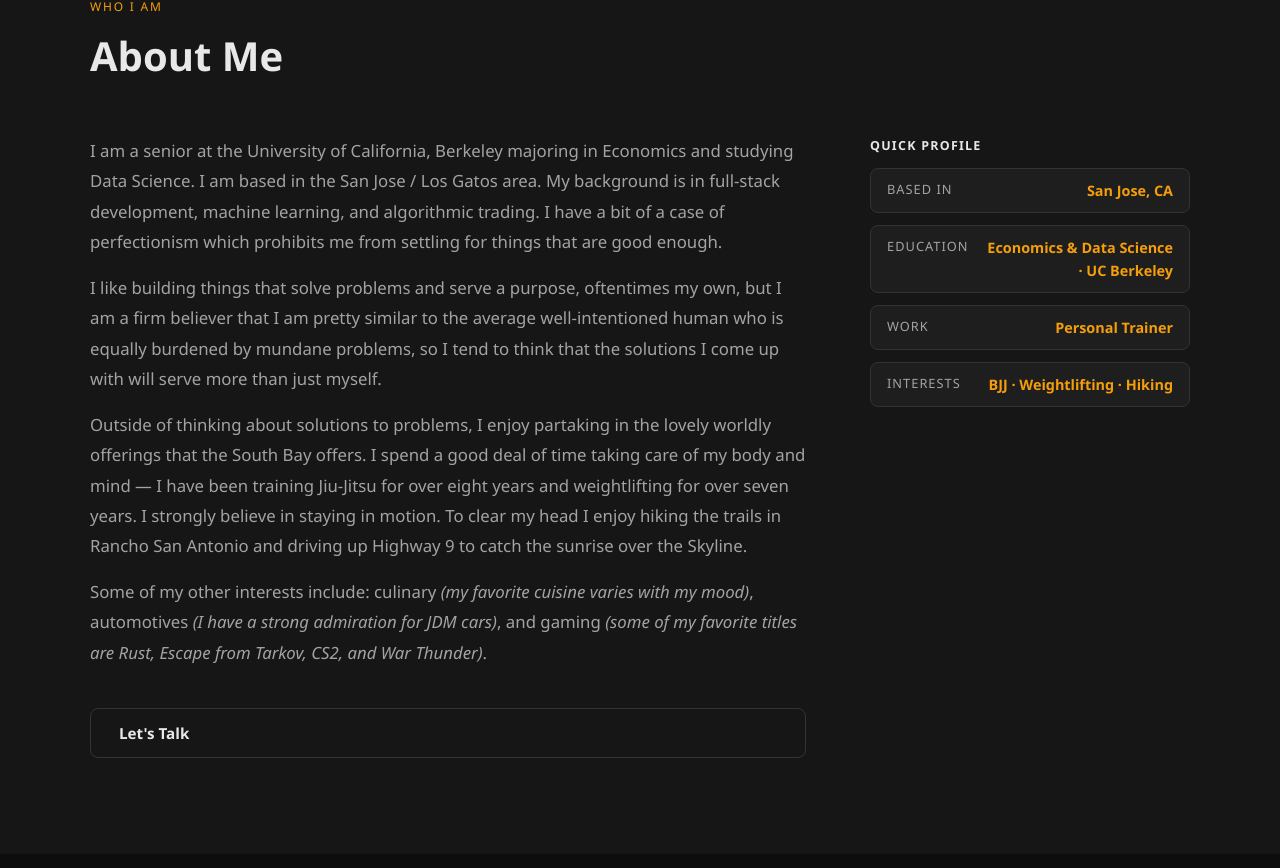
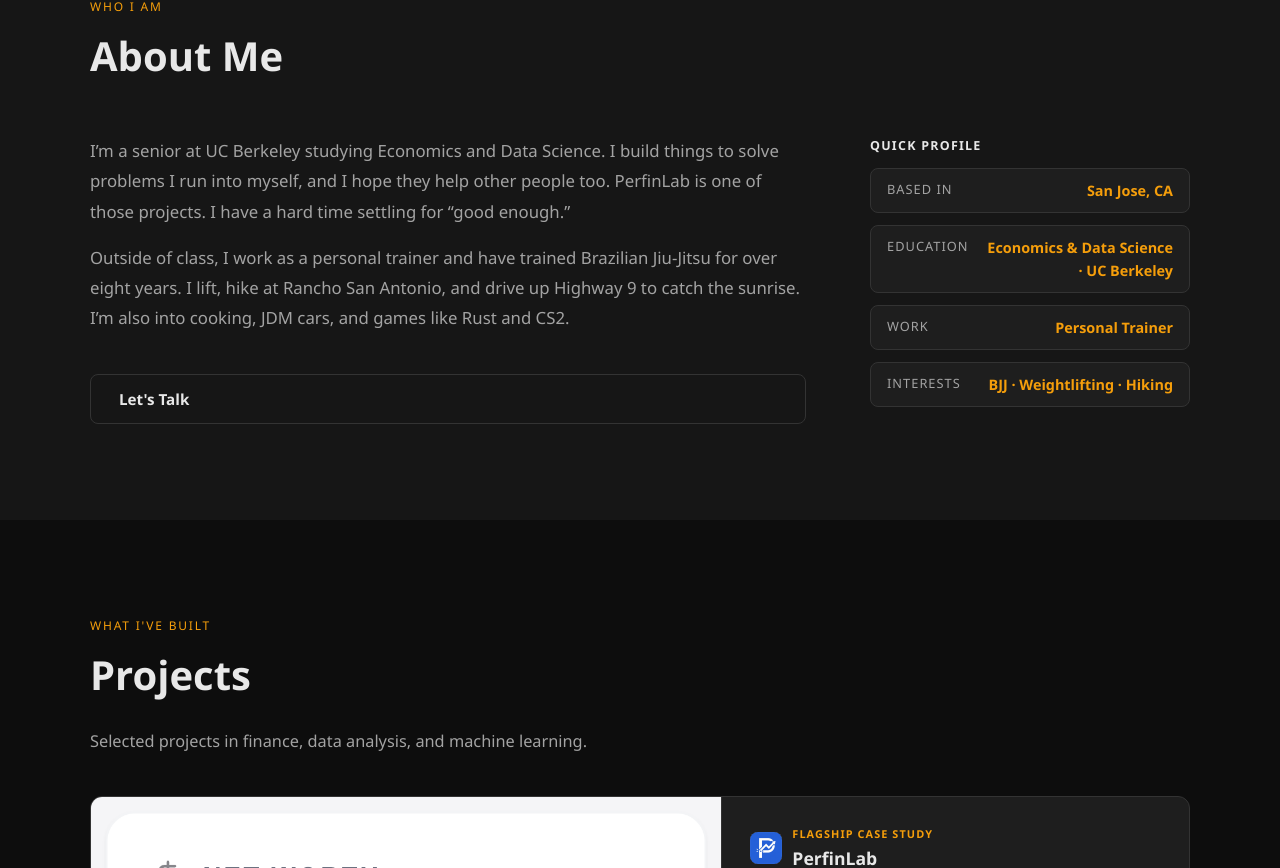
Before and after one commit to yshirokov05/personal-website, a React (Vite) app: page / in a window 1280 px wide. Shown: the part 899-1767 px from the top of the page. Built offline with nearby package versions, Linux system fonts and the light colour scheme; no server answers.

Commit message:
Tighten personal About and highlight BJJ

```diff
--- a/src/components/About.jsx
+++ b/src/components/About.jsx
@@ -17,30 +17,14 @@ export default function About() {
         <div className="about__grid">
           <div className="about__text">
             <p>
-              I am a senior at the University of California, Berkeley majoring in Economics and
-              studying Data Science. I am based in the San Jose / Los Gatos area. My background is
-              in full-stack development, machine learning, and algorithmic trading. I have a bit
-              of a case of perfectionism which prohibits me from settling for things that are good
-              enough.
+              I’m a senior at UC Berkeley studying Economics and Data Science. I build things to
+              solve problems I run into myself, and I hope they help other people too. PerfinLab
+              is one of those projects. I have a hard time settling for “good enough.”
             </p>
             <p>
-              I like building things that solve problems and serve a purpose, oftentimes my own,
-              but I am a firm believer that I am pretty similar to the average well-intentioned
-              human who is equally burdened by mundane problems, so I tend to think that the
-              solutions I come up with will serve more than just myself.
-            </p>
-            <p>
-              Outside of thinking about solutions to problems, I enjoy partaking in the lovely
-              worldly offerings that the South Bay offers. I spend a good deal of time taking
-              care of my body and mind — I have been training Jiu-Jitsu for over eight years and
-              weightlifting for over seven years. I strongly believe in staying in motion. To clear
-              my head I enjoy hiking the trails in Rancho San Antonio and driving up Highway 9
-              to catch the sunrise over the Skyline.
-            </p>
-            <p>
-              Some of my other interests include: culinary <em>(my favorite cuisine varies with my mood)</em>,
-              automotives <em>(I have a strong admiration for JDM cars)</em>, and gaming <em>(some
-              of my favorite titles are Rust, Escape from Tarkov, CS2, and War Thunder)</em>.
+              Outside of class, I work as a personal trainer and have trained Brazilian Jiu-Jitsu
+              for over eight years. I lift, hike at Rancho San Antonio, and drive up Highway 9
+              to catch the sunrise. I’m also into cooking, JDM cars, and games like Rust and CS2.
             </p>
             <a href="#contact" className="btn btn-outline" style={{ marginTop: '24px' }}>
               Let's Talk
```
